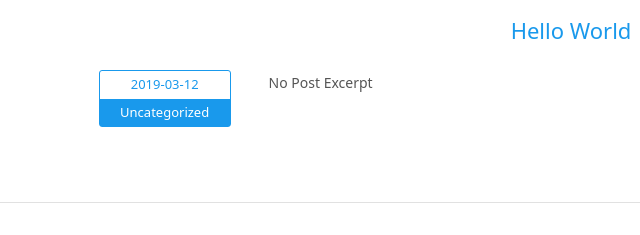
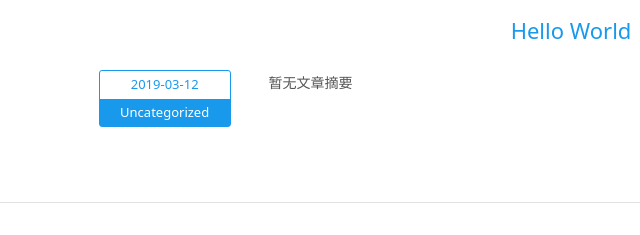
Before and after one commit to LifeIsBinary/LifeIsBinary.github.io, a plain HTML site: page index.html in a window 1280 px wide. Shown: the part 338-573 px from the top of the page, 69-709 px from the left. Drawn offline with Linux system fonts and the light colour scheme.

Commit message:
Site updated: 2019-03-12 23:13:15

```diff
--- a/index.html
+++ b/index.html
@@ -108,7 +108,7 @@
       </div>
     </div>
     <!-- Post Excerpt -->
-    <div class="excerpt typo">No Post Excerpt</div>
+    <div class="excerpt typo">暂无文章摘要</div>
     <!-- Post Tags -->
     <div class="tags">
 
```
Also changed, not shown: 2019/03/12/hello-world/index.html (+1 -1 lines).
